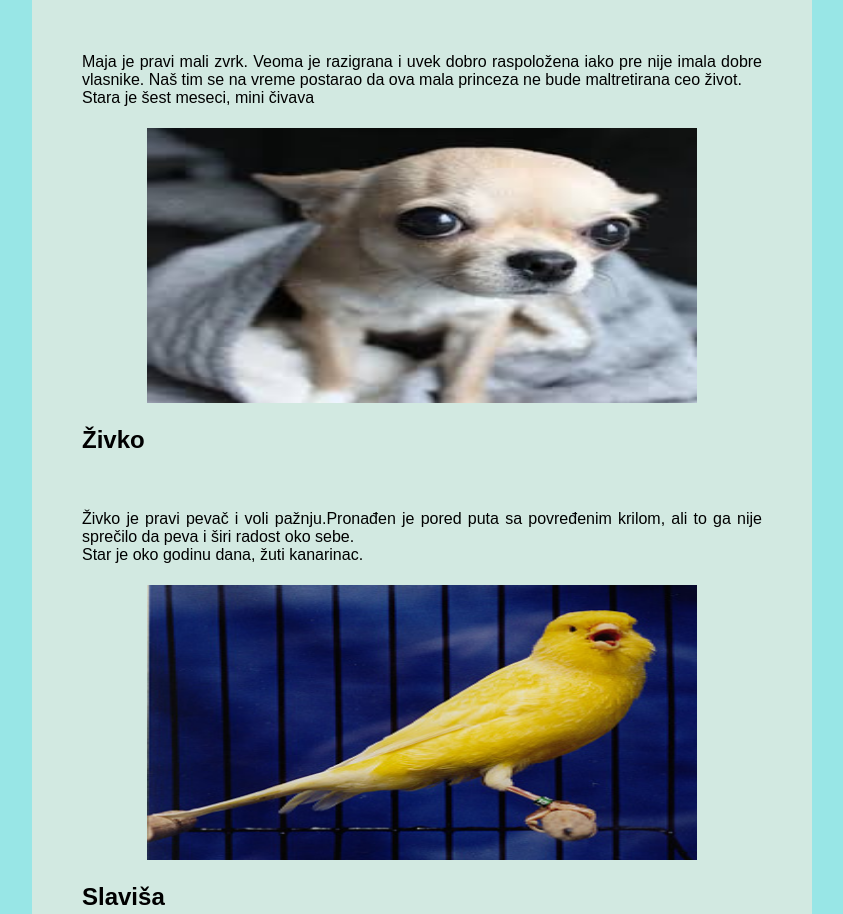
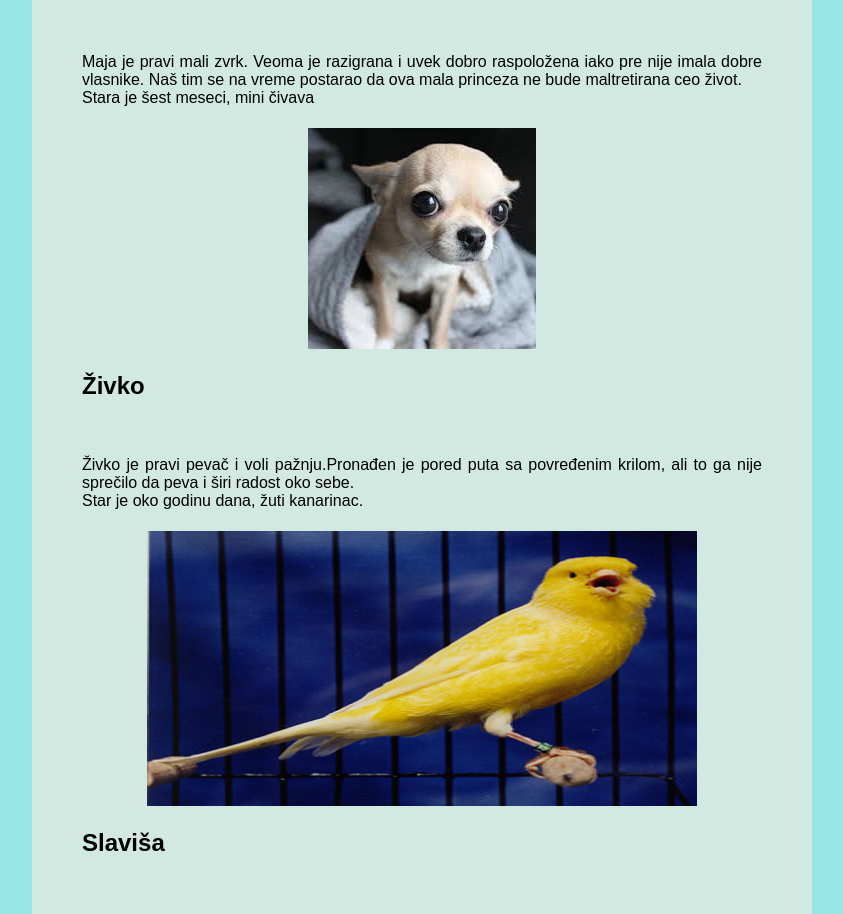
Before and after one commit to lararr/Udomite-ljubimca, a plain HTML site: page index.html in a window 1280 px wide. Shown: the part 869-1783 px from the top of the page, without its empty margins (218-1061 px from the left). Drawn offline with Linux system fonts and the light colour scheme.

Commit message:
Update index.html

```diff
--- a/index.html
+++ b/index.html
@@ -48,7 +48,7 @@ Stara je šest meseci, mini čivava
 
 <table align="center">
 <tr>
-<th><img src="slika 2.jpg" id="slika1" width=550px height=275px></th>
+<th><img src="slika 2.jpg" id="slika1" width=228px height=221px></th>
 </tr>
 </table>
 
```
